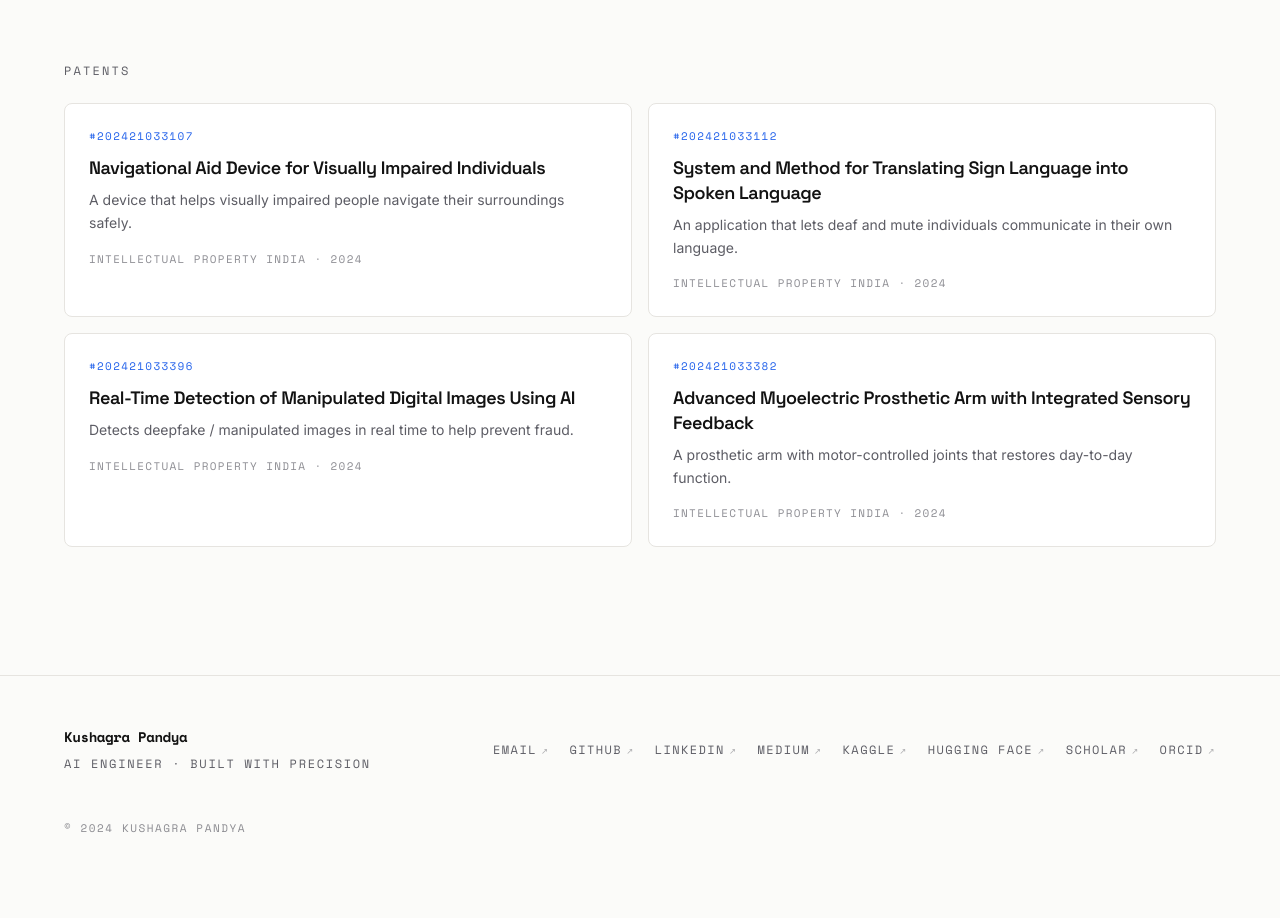
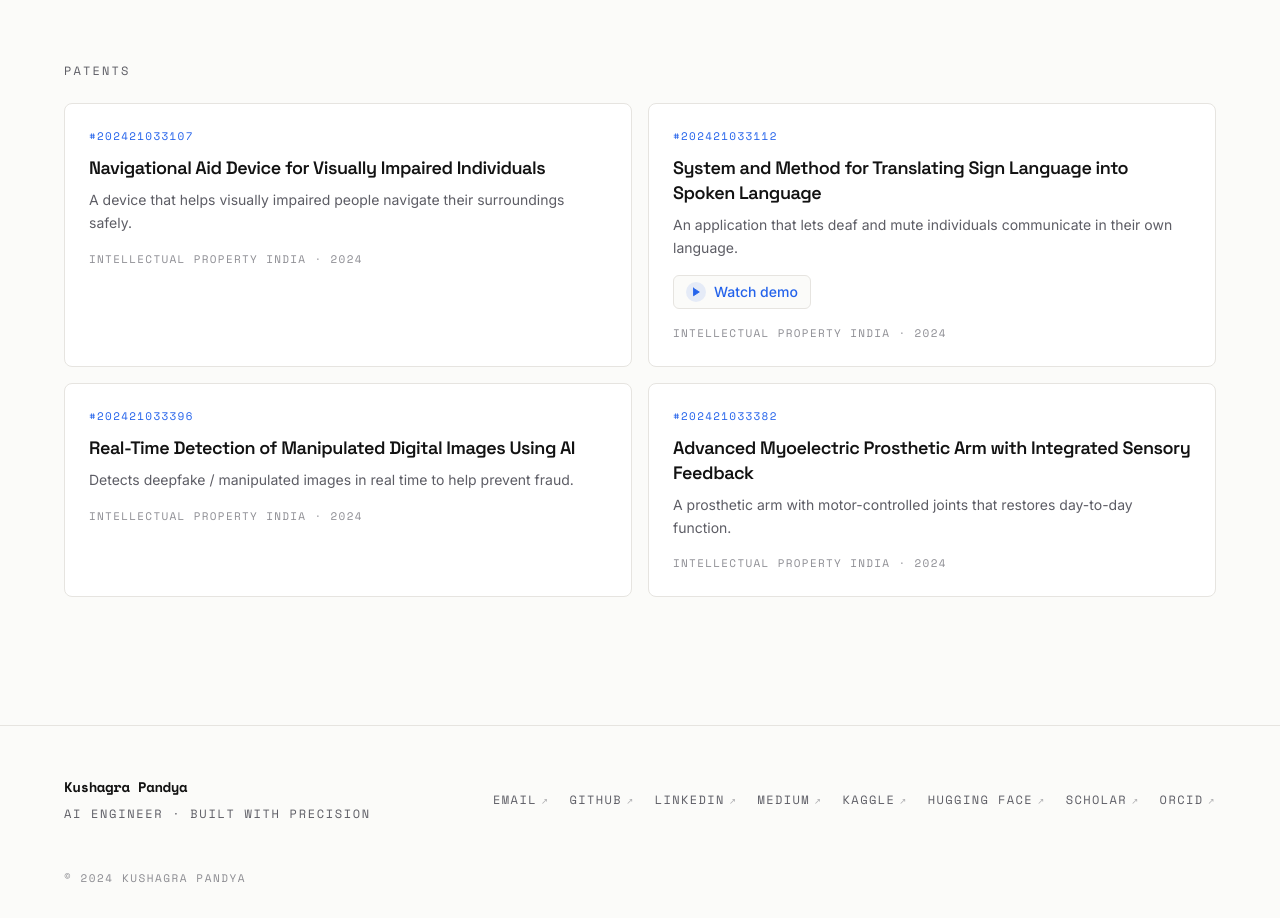
Before and after one commit to Kushagra077/portfolio, a Next.js app: page /publications in a window 1280 px wide. Shown: the part 788-1706 px from the top of the page. Before the commit the page ends 1656 px from the top, so only its background shows below. Built offline with nearby package versions, Linux system fonts and the light colour scheme.

Commit message:
Update skills section with new styles and content adjustments

```diff
--- a/app/publications/page.tsx
+++ b/app/publications/page.tsx
@@ -2,6 +2,7 @@ import { ArrowUpRight } from 'lucide-react';
 import { papers, patents } from '@/lib/data';
 import { PageHeader } from '@/components/page-header';
 import { Reveal, Stagger, StaggerItem } from '@/components/motion';
+import { DemoVideo } from '@/components/publications/demo-video';
 
 export const metadata = {
   title: 'Publications — Kushagra Pandya',
@@ -68,6 +69,13 @@ export default function PublicationsPage() {
                 <p className="mt-2 text-sm leading-relaxed text-muted-foreground">
                   {patent.description}
                 </p>
+                {patent.demoVideoId && (
+                  <DemoVideo
+                    videoId={patent.demoVideoId}
+                    title={patent.title}
+                    context={`Hackathon demo · Patent #${patent.number}`}
+                  />
+                )}
                 <p className="mt-4 font-mono text-[11px] uppercase tracking-[0.12em] text-muted-foreground/70">
                   Intellectual Property India · 2024
                 </p>
--- /dev/null
+++ b/components/publications/demo-video.tsx
@@ -0,0 +1,93 @@
+'use client';
+
+import { useState } from 'react';
+import { ArrowUpRight, Play } from 'lucide-react';
+
+import {
+  Dialog,
+  DialogContent,
+  DialogDescription,
+  DialogHeader,
+  DialogTitle,
+  DialogTrigger,
+} from '@/components/ui/dialog';
+
+interface DemoVideoProps {
+  videoId: string;
+  title: string;
+  /** Shown under the title in the player, e.g. the patent number. */
+  context?: string;
+}
+
+/**
+ * Click-to-play demo player. The YouTube iframe only mounts once the dialog is
+ * open, so the patent page loads no third-party frames or cookies up front.
+ */
+export function DemoVideo({ videoId, title, context }: DemoVideoProps) {
+  const [open, setOpen] = useState(false);
+
+  return (
+    <Dialog open={open} onOpenChange={setOpen}>
+      <DialogTrigger asChild>
+        <button
+          type="button"
+          className="mt-4 inline-flex items-center gap-2 rounded-md border border-border bg-background px-3 py-1.5 text-sm font-medium text-primary transition hover:border-primary/40 hover:bg-primary/5 focus-visible:outline-none focus-visible:ring-2 focus-visible:ring-ring focus-visible:ring-offset-2"
+        >
+          <span className="flex h-5 w-5 items-center justify-center rounded-full bg-primary/10">
+            <Play className="h-2.5 w-2.5 fill-current" />
+          </span>
+          Watch demo
+        </button>
+      </DialogTrigger>
+
+      {/*
+        --demo-h drives everything: the video box takes that height, and the
+        dialog takes the matching 9:16 width. Deriving both from one value keeps
+        the long patent title from stretching the dialog wider than the video
+        (which would letterbox it), while the height cap keeps a vertical Short
+        inside the viewport.
+      */}
+      <DialogContent
+        style={{ '--demo-h': 'min(68vh, 600px)' } as React.CSSProperties}
+        className="w-[calc(var(--demo-h)*9/16)] max-w-[calc(100vw-2rem)] gap-0 overflow-hidden p-0"
+      >
+        <DialogHeader className="space-y-1 border-b border-border px-5 py-4 pr-12 text-left">
+          <DialogTitle className="font-display text-sm font-semibold leading-snug tracking-tight">
+            {title}
+          </DialogTitle>
+          {context && (
+            <DialogDescription className="font-mono text-[10px] uppercase tracking-[0.12em]">
+              {context}
+            </DialogDescription>
+          )}
+        </DialogHeader>
+
+        <div className="flex justify-center bg-black">
+          <div className="aspect-[9/16] h-[var(--demo-h)] max-w-full">
+            {open && (
+              <iframe
+                src={`https://www.youtube-nocookie.com/embed/${videoId}?autoplay=1&rel=0&playsinline=1`}
+                title={title}
+                allow="accelerometer; autoplay; clipboard-write; encrypted-media; gyroscope; picture-in-picture; web-share"
+                allowFullScreen
+                className="h-full w-full border-0"
+              />
+            )}
+          </div>
+        </div>
+
+        <div className="border-t border-border px-5 py-3">
+          <a
+            href={`https://youtu.be/${videoId}`}
+            target="_blank"
+            rel="noopener noreferrer"
+            className="inline-flex items-center gap-1.5 text-xs font-medium text-muted-foreground transition hover:text-foreground"
+          >
+            Watch on YouTube
+            <ArrowUpRight className="h-3.5 w-3.5" />
+          </a>
+        </div>
+      </DialogContent>
+    </Dialog>
+  );
+}
--- a/lib/data.ts
+++ b/lib/data.ts
@@ -265,6 +265,8 @@ export interface Patent {
   title: string;
   number: string;
   description: string;
+  /** YouTube video id — renders an inline "Watch demo" player on the patent card. */
+  demoVideoId?: string;
 }
 
 export const papers: Paper[] = [
@@ -297,6 +299,7 @@ export const patents: Patent[] = [
     title: 'System and Method for Translating Sign Language into Spoken Language',
     number: '202421033112',
     description: 'An application that lets deaf and mute individuals communicate in their own language.',
+    demoVideoId: '9uLNXZF47R4',
   },
   {
     title: 'Real-Time Detection of Manipulated Digital Images Using AI',
```
Also changed, not shown: .claude/settings.local.json, 21 other files (tests, documents, lock files or other folders).
